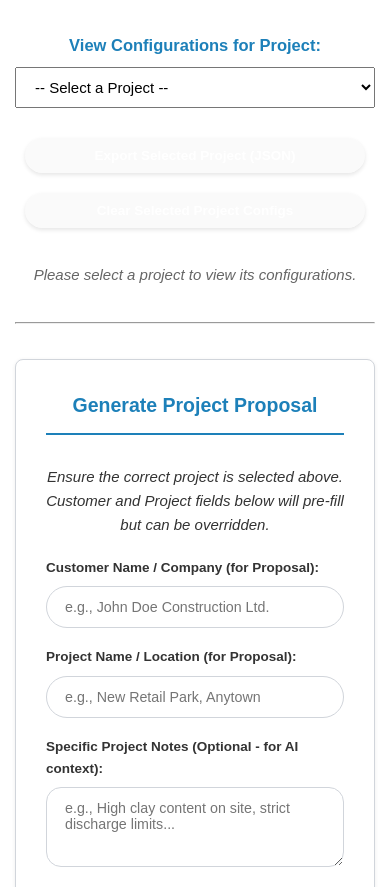
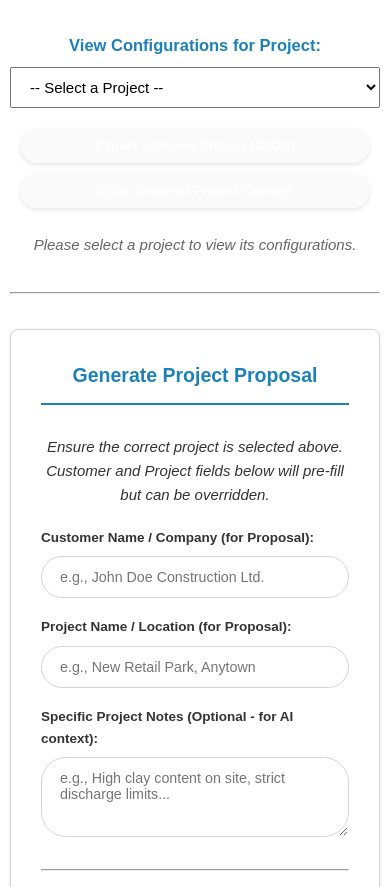
Before and after one commit to PeacockIllustrated/suds-enviro-v2, a plain HTML site: page all_configs.html in a window 390 px wide. Shown: the part 213-1100 px from the top of the page. Drawn offline with nearby package versions, Linux system fonts and the light colour scheme.

Commit message:
Update style.css

```diff
--- a/css/style.css
+++ b/css/style.css
@@ -239,6 +239,9 @@ body {
     transition: background-color 0.2s ease, transform 0.1s ease;
     margin-left: 8px;
     line-height: 1; /* Ensure text is centered */
+    display: block; /* Ensure buttons are block-level for centering */
+    margin-left: auto;
+    margin-right: auto;
 }
 .config-item-actions button:hover {
     transform: translateY(-1px);
@@ -282,7 +285,9 @@ body {
     margin-top: 10px; /* Add some top margin */
 }
 .action-buttons-container button {
-    display: inline-block;
+    display: block; /* Ensure buttons are block-level for centering */
+    margin-left: auto;
+    margin-right: auto;
     margin: 8px; /* Increased margin */
     padding: 12px 28px; /* Adjusted padding */
     color: white;
@@ -364,7 +369,7 @@ body {
 .proposal-input-group textarea {
     min-height: 80px;
     resize: vertical;
-    border-radius: 15px; /* Slightly less rounded for textareas */
+    border-radius: 25px; /* Match input fields for consistency */
 }
 
 .api-key-group {
@@ -529,7 +534,7 @@ body {
     .menu-toggle.active .bar:nth-child(2) { opacity: 0; }
     .menu-toggle.active .bar:nth-child(3) { transform: translateY(-8px) rotate(-45deg); }
 
-    .container { padding: 20px 15px; } /* Adjust container padding */
+    .container { padding: 20px 15px; min-width: 0; padding-left: 10px; padding-right: 10px; } /* Add min side padding for comfort */
     .container h1 { font-size: 1.8em; }
     .page-logo-main { max-width: 120px; margin-bottom: 10px; }
     .config-item { flex-direction: column; align-items: flex-start; padding: 12px; }
@@ -550,7 +555,8 @@ body {
     #proposal-output { padding: 15px; }
 }
 
-@media (max-width: 420px) { /* Extra small screens */
+/* Extra small screens */
+@media (max-width: 420px) {
     .nav-logo img { height: 32px; }
     .navbar { padding: 0 12px; }
     .nav-links a { font-size: 0.9em; padding: 10px 15px; }
@@ -559,3 +565,8 @@ body {
     .page-logo-main { max-width: 100px; }
     .proposal-section h2 { font-size: 1.3em; }
 }
+
+/* Add vertical spacing between stacked containers */
+.container + .container, .container + .proposal-section, .proposal-section + .container, .proposal-section + .proposal-section {
+    margin-top: 30px;
+}
```
